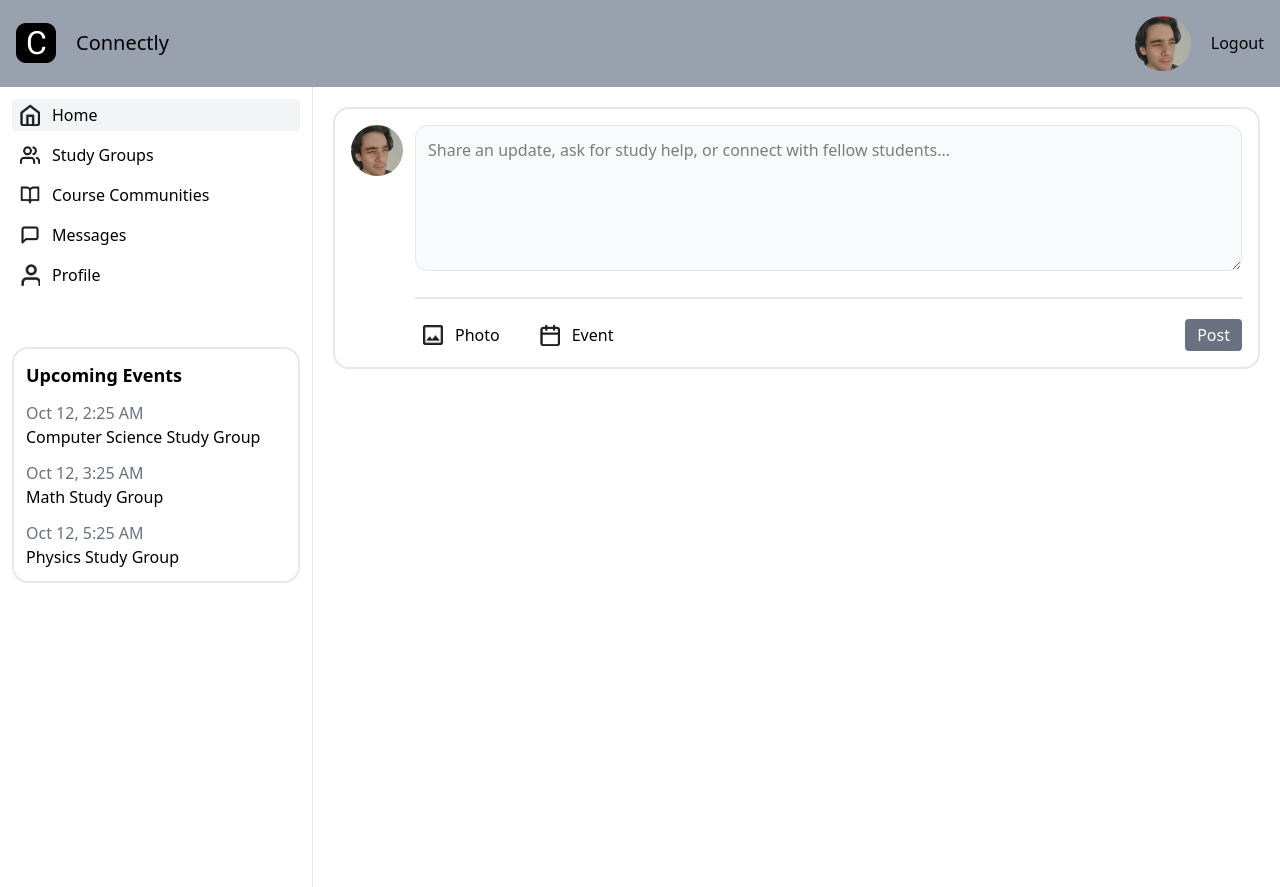
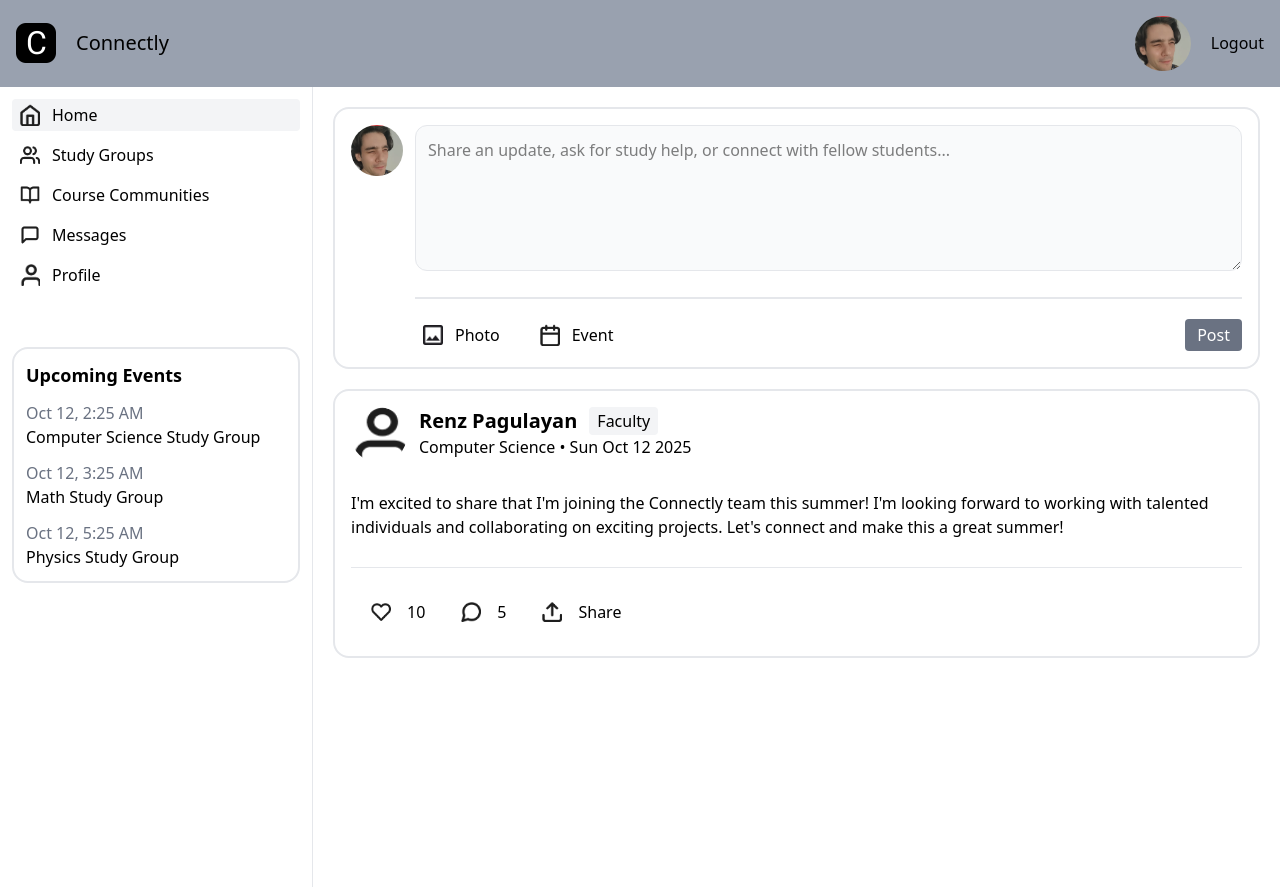
Before and after one commit to larongbingo/MO.IT120, a React (Vite) app: page /app in a window 1280 px wide. Built offline with nearby package versions, Linux system fonts and the light colour scheme.

Commit message:
feat: implement post component

```diff
--- a/src/pages/AppPage.tsx
+++ b/src/pages/AppPage.tsx
@@ -1,12 +1,17 @@
 import profilePicture from "/profile pic.png";
 import photo from "/Photo.png";
 import calendar from "/Calendar.png";
+import heart from "/Heart.png";
+import messageBubble from "/MessageBubble.png";
+import share from "/Share.png";
+import user from "/User.png";
 
 function AppPage() {
     return (
         <main className="flex-1 mx-auto flex xl:container xl:mx-auto">
             <div className="p-5 w-full space-y-5">
                 <AddPostForm/>
+                <Posts />
             </div>
         </main>
     )
@@ -43,5 +48,85 @@ function AddPostForm() {
     )
 }
 
+interface User {
+    name: string,
+    course: string,
+    year: string | undefined,
+    profilePicture: string,
+    affiliation: string,
+}
+interface PostProps {
+    id: number,
+    user: User,
+    post: string,
+    image: string | undefined,
+    likes: number,
+    comments: number,
+    datePosted: Date,
+}
+function Post({ user, post, image, likes, comments, datePosted }: PostProps) {
+    return (
+        <div className="rounded-2xl border-2 p-4 space-y-7 border-gray-200">
+            <div className="flex space-x-3">
+                <div>
+                    <img src={user.profilePicture} alt={`${user.name} Profile Picture`} className="aspect-square rounded-full w-14"/>
+                </div>
+                <div>
+                    <div className="flex space-x-3">
+                        <p className="font-semibold text-xl">{user.name}</p>
+                        <span className="px-2 py-0.5 rounded bg-gray-100">{user.affiliation}</span>
+                    </div>
+                    {
+                        user.year
+                            ? <p>{`${user.course} • ${user.year} • ${datePosted.toDateString()}`}</p>
+                            : <p>{`${user.course} • ${datePosted.toDateString()}`}</p>
+                    }
+                </div>
+            </div>
+            <p>{post}</p>
+            { image && <div className="flex items-center w-full"><img src={image} alt="Post Image" className="rounded-xl w-full lg:w-1/2"/></div> }
+            <hr className="border-gray-200"/>
+            <div className="space-x-5 pb-3 px-3 flex">
+                <a href="" className="flex items-center space-x-4 rounded px-2 py-1 hover:bg-gray-100">
+                    <div><img src={heart} alt="Like" className="w-5"/></div>
+                    <span>{likes}</span>
+                </a>
+
+                <a href="" className="flex items-center space-x-4 rounded px-2 py-1 hover:bg-gray-100">
+                    <div><img src={messageBubble} alt="Comment" className="w-5"/></div>
+                    <span>{comments}</span>
+                </a>
+
+                <a href="" className="flex items-center space-x-4 rounded px-2 py-1 hover:bg-gray-100">
+                    <div><img src={share} alt="Share" className="w-5"/></div>
+                    <span>Share</span>
+                </a>
+
+            </div>
+        </div>
+    );
+}
+
+function Posts() {
+    const posts: PostProps[] = [
+        {
+            id: 1,
+            user: { name: "Renz Pagulayan", course: "Computer Science", profilePicture: user, affiliation: "Faculty" },
+            post: "I'm excited to share that I'm joining the Connectly team this summer! I'm looking forward to working with talented individuals and collaborating on exciting projects. Let's connect and make this a great summer!",
+            likes: 10,
+            comments: 5,
+            datePosted: new Date()
+        },
+    ];
+
+    return (
+        <div className="space-y-5">
+            {posts.map((post, _) => (
+                <Post key={post.id} {...post}/>
+            ))}
+        </div>
+    )
+}
+
 
 export default AppPage;
```
